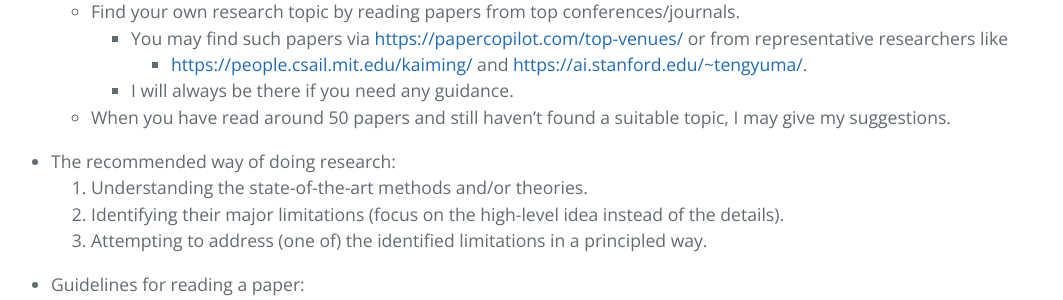
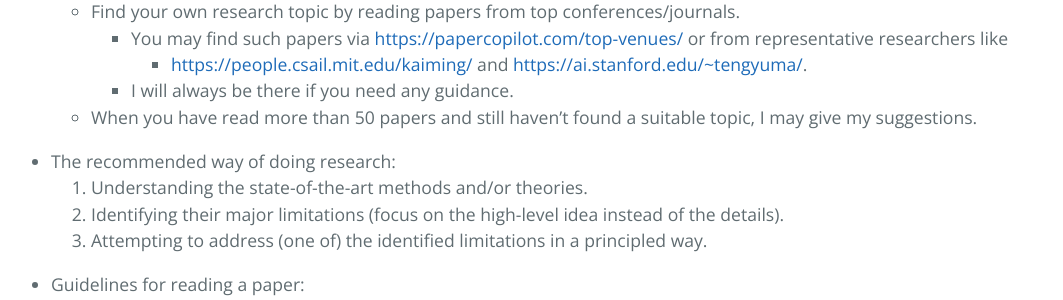
Before and after one commit to ZhimingZhou/zhimingzhou.github.io, a Jekyll site: the page built from _posts/2020-12-09-Prospective-Students.md, in a window 1280 px wide and 900 px high, scrolled down 555 px. Shown: the part 155-455 px from the top of the window, without its empty margins (85-1148 px from the left). Built offline with Jekyll 4.4.1, drawn with Linux system fonts in a browser that asks for light colours.

Commit message:
Update 2020-12-09-Prospective-Students.md

```diff
--- a/_posts/2020-12-09-Prospective-Students.md
+++ b/_posts/2020-12-09-Prospective-Students.md
@@ -26,7 +26,7 @@ I’m looking for TALENTED students with GENUINE enthusiasm for FUNDAMENTAL rese
 		- You may find such papers via [https://papercopilot.com/top-venues/](https://papercopilot.com/top-venues/) or from representative researchers like
 			- [https://people.csail.mit.edu/kaiming/](https://people.csail.mit.edu/kaiming/) and [https://ai.stanford.edu/~tengyuma/](https://ai.stanford.edu/~tengyuma/).
 		- I will always be there if you need any guidance.
-	- When you have read around 50 papers and still haven't found a suitable topic, I may give my suggestions.
+	- When you have read more than 50 papers and still haven't found a suitable topic, I may give my suggestions.
 
 <!--  -->
 - The recommended way of doing research:
```
